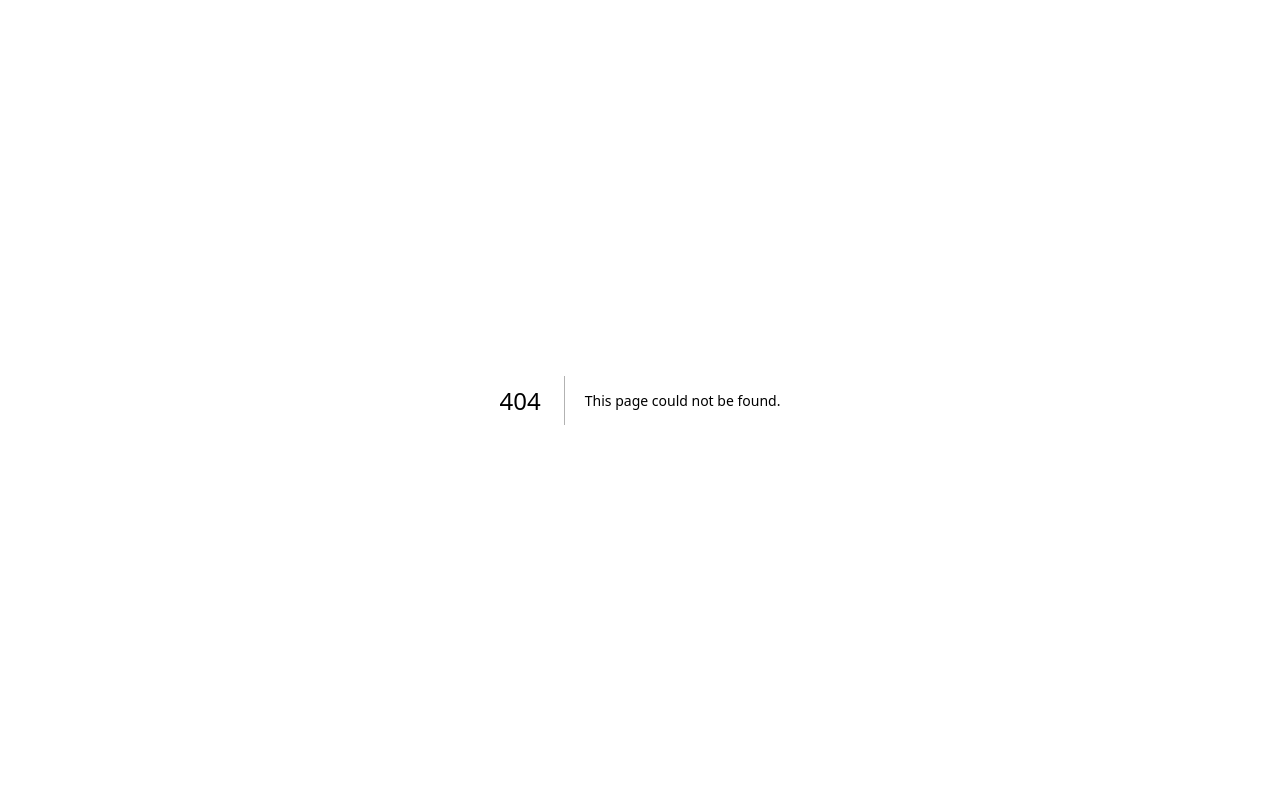
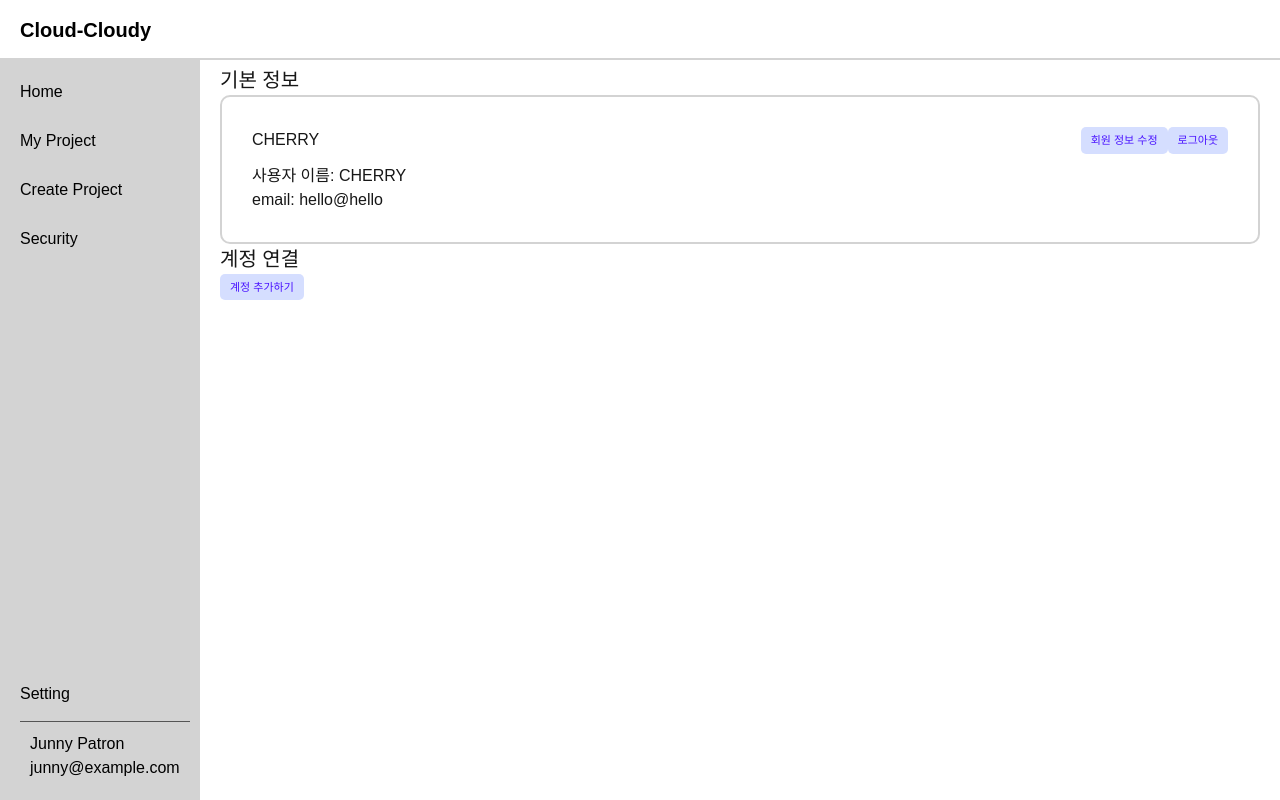
Before and after one commit to shepherdgirls/cloudy-FE, a Next.js app in the folder cloudy-front/: page /dashboard/mypage in a window 1280 px wide. Before the commit this address had no page. Built offline with nearby package versions, Linux system fonts and the light colour scheme; data requests are answered from the project's data file.

Commit message:
Feat: 마이페이지  추가

```diff
--- /dev/null
+++ b/cloudy-front/app/dashboard/dashboard.css
@@ -0,0 +1,81 @@
+/* 전체 레이아웃 */
+.layout {
+    display: flex;
+    flex-direction: column;
+  }
+
+  /* 헤더 스타일 */
+  .header {
+    width: 100%;
+    background: white;
+    color: black;
+    padding: 15px 20px;
+    text-align: left;
+    position: fixed;
+    top: 0;
+    left: 0;
+    height: 60px;
+    z-index: 1000;
+    border-bottom: 2px solid lightgrey;
+  }
+
+   .header h1{
+    font-weight: bold;
+    font-size: 20px;
+   }
+
+  /* 메인 컨테이너 */
+  .container {
+    display: flex;
+    flex: 1;
+    margin-top: 0px;
+  }
+
+  /* 사이드바 스타일 */
+  .sidebar {
+    width: 200px;
+    background: lightgrey;
+    color: black;
+    padding: 20px;
+    height: 100vh;
+    position: fixed;
+    left: 0;
+    top: 60px;
+    display: flex;
+    flex-direction: column;
+    justify-content: space-between;
+  }
+
+  /* 메뉴 스타일 */
+  .menu {
+    list-style: none;
+    padding: 0;
+  }
+
+  /* ✅ 리스트 항목 간격 추가 */
+  .menu li {
+    margin-bottom: 25px;
+  }
+
+  /* 하단 구분선 */
+  .sidebar-bottom {
+    position: absolute;
+    bottom: 70px;
+  }
+
+  /* 메인 콘텐츠 */
+  .content {
+    margin-left: 200px;
+    padding: 20px;
+    flex: 1;
+  }
+
+  /* ✅ 사용자 프로필 */
+  .profile {
+    border-top: 1px solid #555;
+    display: flex;
+    align-items: center;
+    gap: 10px;
+    margin-top: 15px;
+    padding: 10px;
+  }
--- /dev/null
+++ b/cloudy-front/app/dashboard/layout.js
@@ -0,0 +1,44 @@
+import "./dashboard.css";
+import Link from "next/link";
+
+export default function DashboardLayout(props) {
+    return (
+      <div className="layout">
+        {/* 헤더 */}
+        <header className="header">
+            <h1>Cloud-Cloudy</h1>
+        </header>
+
+        {/* 사이드바 */}
+        <div className="container">
+            <nav className="sidebar">
+                <div className="sidebar-top">
+                    <ul className="menu">
+                        <li><Link href="/dashboard">Home</Link></li>
+                        <li><Link href="/dashboard/myProject">My Project</Link></li>
+                        <li><Link href="/dashboard/createProject">Create Project</Link></li>
+                        <li><Link href="/dashboard/security">Security</Link></li>
+                    </ul>
+                </div>
+                <div className="sidebar-bottom">
+                    <ul>
+                        <li><a href="/dashboard/setting">Setting</a></li>
+                    </ul>
+                    <div className="profile">
+                        <Link href="/dashboard/mypage">
+                            <img></img>
+                            <div>
+                                <p>Junny Patron</p>
+                                <p>junny@example.com</p>
+                            </div>
+                        </Link>
+                    </div>
+                </div>
+            </nav>
+        </div>
+
+        {/* 메인 콘텐츠 */}
+        <main className="content">{props.children}</main>
+      </div>
+    );
+  }
--- /dev/null
+++ b/cloudy-front/app/dashboard/mypage/mypage.css
@@ -0,0 +1,79 @@
+.user-box{
+    width: 100%;
+    height: 100wh;
+    border-radius: 10px;
+    padding: 30px;
+    border: 2px solid lightgrey;
+}
+
+button {
+    padding: 5px 10px; /* 버튼 크기 */
+    font-size: 11px; /* 글씨 크기 */
+    background-color: #d5deff; /* 버튼 배경색 */
+    color: #4a13ff; /* 글씨 색 */
+    border: none; /* 테두리 제거 */
+    border-radius: 5px; /* 둥근 테두리 */
+    cursor: pointer; /* 마우스를 올리면 손 모양 */
+}
+
+.user-header {
+    display: flex;
+    justify-content: space-between;
+    align-items: center;
+    margin-bottom: 10px;
+}
+
+.button-container {
+    display: flex;
+    justify-content: flex-end;
+    gap: 10px; /* 버튼 사이 간격 */
+}
+
+.mypage h1{
+    font-weight: bold;
+    font-size: 30px
+}
+
+.mypage h2{
+    font-size: 20px
+}
+
+.modal-overlay {
+    position: fixed;
+    top: 0;
+    left: 0;
+    right: 0;
+    bottom: 0;
+    background-color: rgba(0, 0, 0, 0.5);
+    display: flex;
+    justify-content: center;
+    align-items: center;
+}
+.modal {
+    background-color: white;
+    padding: 20px;
+    border-radius: 8px;
+    box-shadow: 0px 4px 6px rgba(0, 0, 0, 0.1);
+}
+.modal button {
+    margin: 10px;
+    padding: 8px 16px;
+    border: none;
+    background-color: #007bff;
+    color: white;
+    border-radius: 5px;
+    cursor: pointer;
+}
+
+.modal .close{
+    height: 30px;
+    width: 30px;
+    font-size: 15px;
+    text-align: center;
+    border-radius: 50%;
+}
+
+.form input{
+    margin-left: 15px;
+    border: 1px solid grey
+}
--- /dev/null
+++ b/cloudy-front/app/dashboard/mypage/page.js
@@ -0,0 +1,83 @@
+"use client";
+
+import "./mypage.css"
+import { useState, useEffect } from "react";
+
+
+export default function MyPage() {
+    const [isModalOpen, setIsModalOpen]=useState(false);
+    const [users, setUsers]=useState([]);
+
+    // 사용자 데이터를 비동기적으로 불러오는 함수
+    useEffect(() => {
+        const fetchData = async () => {
+            try {
+                const response = await fetch('http://localhost:9999/users');
+                const data = await response.json();
+                setUsers(data);
+            } catch (error) {
+                console.error("데이터를 가져오는 중 오류가 발생했습니다:", error);
+            }
+        };
+        fetchData();
+    }, []); // 페이지 로드 시 한 번만 실행
+
+    // const resp=await fetch('http://localhost:9999/users');
+    // const users=await resp.json();
+
+    const handleOpenModal = () => {
+        setIsModalOpen(true); // 모달 열기
+    };
+
+    const handleCloseModal = () => {
+        setIsModalOpen(false); // 모달 닫기
+    };
+
+    return (
+        <div className="mypage">
+            <h1> 마이페이지 </h1>
+            <div className="user-info">
+                <h2> 기본 정보 </h2>
+                <div className="user-box">
+                    {users.map((user, id)=>{
+                        return (
+                            <div key={id}>
+                                <div className="user-header">
+                                    <span>{user.name}</span>
+                                    <div className="user-button">
+                                        <button>회원 정보 수정</button>
+                                        <button>로그아웃</button>
+                                    </div>
+                                </div>
+                                <p>사용자 이름: {user.name}</p>
+                                <p>email: {user.email}</p>
+                            </div>
+                        )
+                    })}
+                </div>
+
+            </div>
+            <div className="account">
+                <h2> 계정 연결 </h2>
+                <div className="account-">
+                    <button onClick={handleOpenModal}>계정 추가하기</button>
+                    {/* 모달이 열릴 때만 보이게 */}
+                    {isModalOpen && (
+                        <div className="modal-overlay">
+                            <div className="modal">
+                                <span>추가할 계정의 정보를 입력해주세요.</span>
+                                <button className="close" onClick={handleCloseModal}>X</button>
+                                <div className="form">
+                                    <label for="account-id">ID</label>
+                                    <input type="text" id="account-id" name="계정 id" required />
+                                </div>
+                                <button onClick={handleCloseModal}>취소</button>
+                                <button>추가</button>
+                            </div>
+                        </div>
+                    )}
+                </div>
+            </div>
+        </div>
+    );
+  }
--- /dev/null
+++ b/cloudy-front/app/dashboard/page.js
@@ -0,0 +1,7 @@
+export default function DashboardHome() {
+    return (
+      <div>
+        <h1>여기 뭐 넣어야 하지</h1>
+      </div>
+    );
+  }
--- /dev/null
+++ b/cloudy-front/db.json
@@ -0,0 +1,9 @@
+{
+    "users": [
+      {
+        "id": 1,
+        "name": "CHERRY",
+        "email": "hello@hello"
+      }
+    ]
+  }
```
Also changed, not shown: 1 other file (tests, documents, lock files or other folders).
